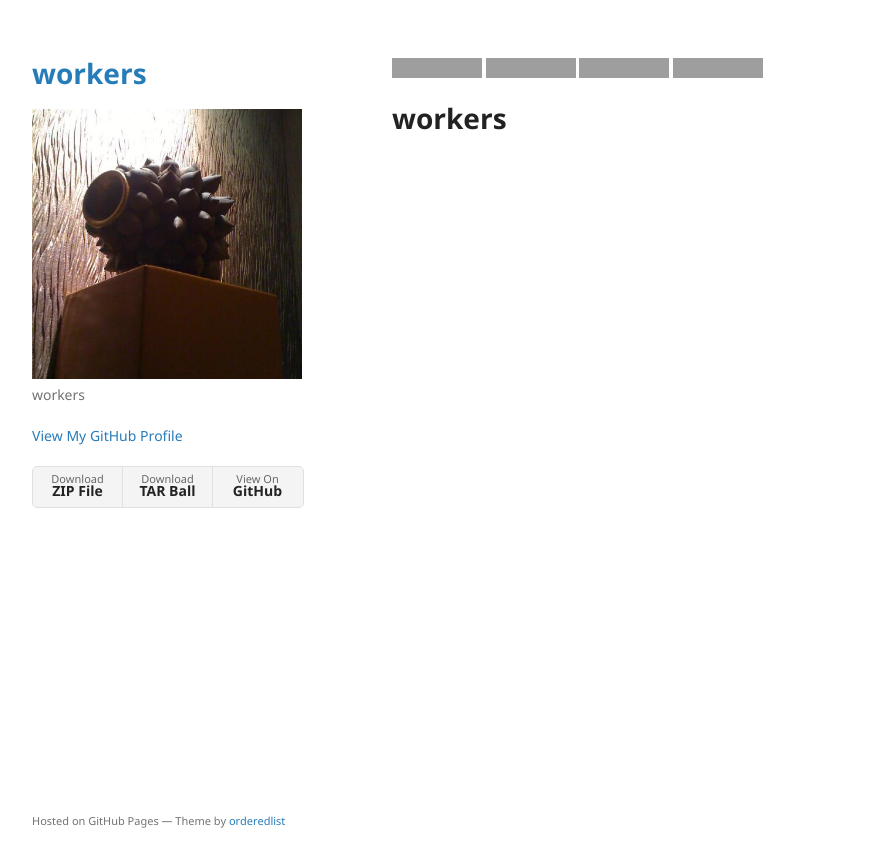
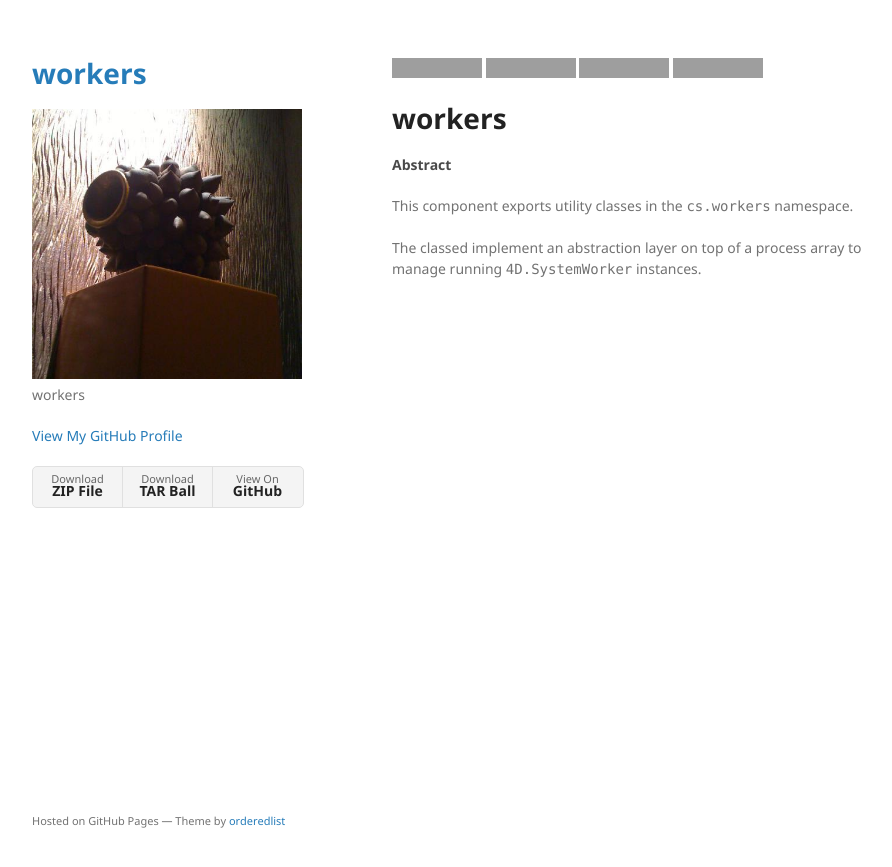
Before and after one commit to miyako/workers, a Jekyll site: the page built from index.md, in a window 1280 px wide. Shown: the top 867 px of the page, without its empty margins (178-1070 px from the left). Built offline with Jekyll 4.4.1, drawn with Linux system fonts in a browser that asks for light colours; grey boxes are pictures that could not be loaded.

Commit message:
Update index.md

```diff
--- a/index.md
+++ b/index.md
@@ -8,3 +8,9 @@ layout: default
 ![downloads](https://img.shields.io/github/downloads/miyako/workers/total)
 
 # workers
+
+#### Abstract
+
+This component exports utility classes in the `cs.workers` namespace.
+
+The classed implement an abstraction layer on top of a process array to manage running `4D.SystemWorker` instances.
```
